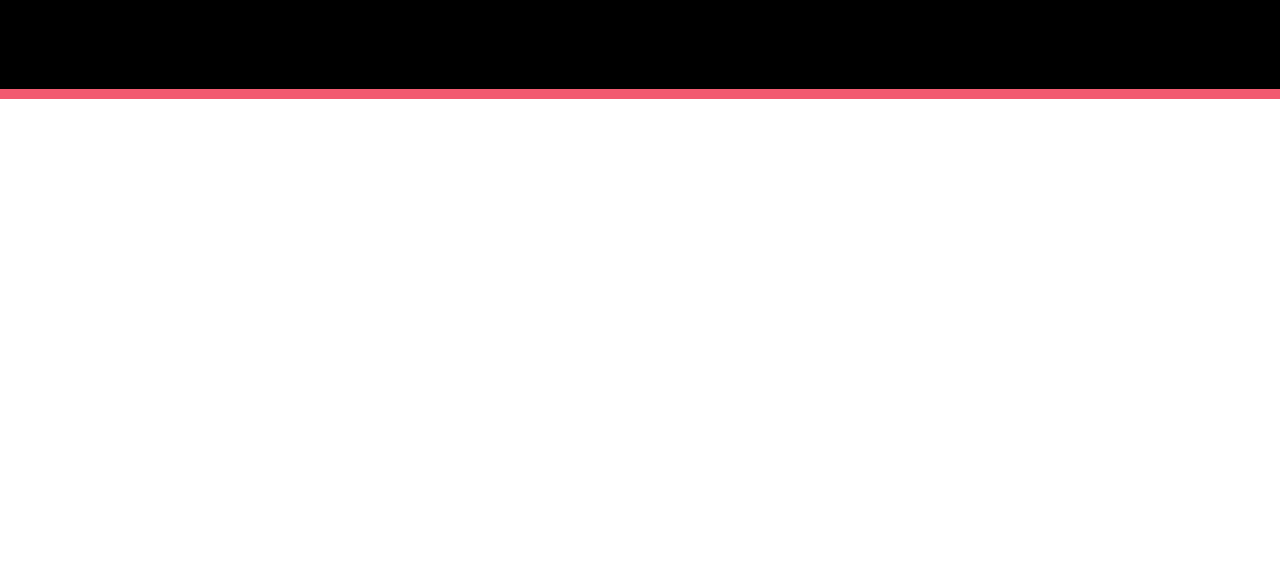
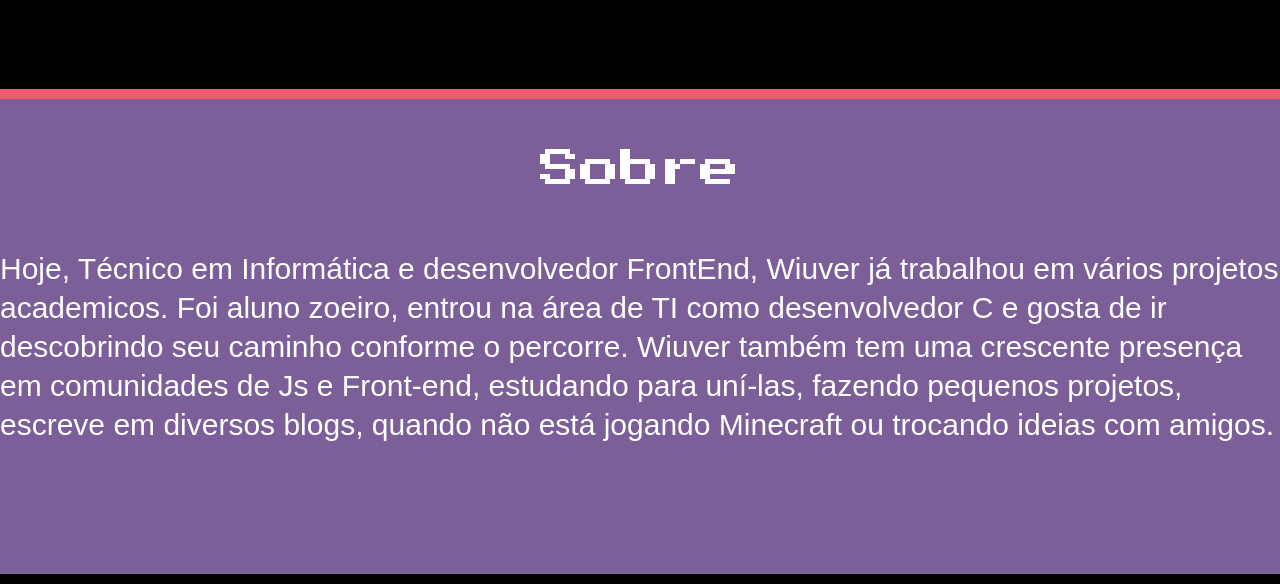
Before and after one commit to Wiuver-Ribeiro/Curso-html-css-feliz, a plain HTML site: page index.html in a window 1280 px wide. Shown: the part 2073-2657 px from the top of the page. Before the commit the page ends 2172 px from the top, so only its background shows below. Drawn offline with Linux system fonts and the light colour scheme.

Commit message:
Create the main-description component

```diff
--- /dev/null
+++ b/css/components/main-description.css
@@ -0,0 +1,6 @@
+.main-description {
+  font-size: 30px;
+  line-height: 1.3;
+  font-weight: 300;
+  color: #fff;
+}
--- a/css/components/section-background.css
+++ b/css/components/section-background.css
@@ -10,3 +10,8 @@
   background-color: #000;
   border-bottom:  10px solid #F25A70;
 }
+
+.section.-bgPurple {
+  background-color: #7C5E99;
+  border-bottom: 10px solid #000;
+}
--- a/index.html
+++ b/index.html
@@ -24,6 +24,7 @@
   <link rel="stylesheet" href="./css/components/wrapper-skill.css">
   <link rel="stylesheet" href="./css/components/wrapper-card.css">
   <link rel="stylesheet" href="./css/components/card-project.css">
+  <link rel="stylesheet" href="./css/components/main-description.css">
 
 </head>
 
@@ -134,6 +135,16 @@
       </a>
     </div>
   </section>
+
+  <section class="section -bgPurple">
+    <h2 class="main-title -second">Sobre</h2>
+    <p class="main-description">
+      Hoje, Técnico em Informática e desenvolvedor FrontEnd, Wiuver já trabalhou em vários projetos academicos. Foi
+      aluno zoeiro, entrou na área de TI como desenvolvedor C e gosta de ir descobrindo seu caminho conforme o
+      percorre. Wiuver também tem uma crescente presença em comunidades de Js e Front-end, estudando para uní-las,
+      fazendo pequenos projetos, escreve em diversos blogs, quando não está jogando Minecraft ou trocando ideias com amigos.
+    </p>
+  </section>
 </body>
 
 </html>
```
